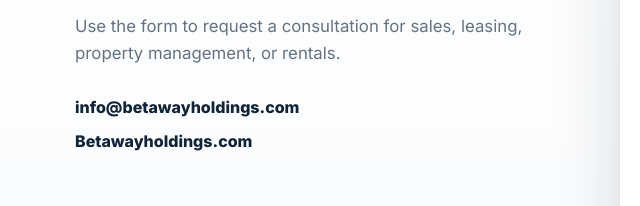
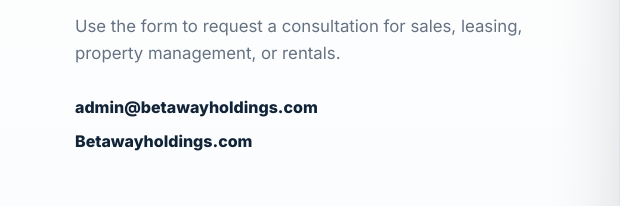
Before and after one commit to betawayholdings/Betawayholdings, a plain HTML site: page index.html in a window 1280 px wide. Shown: the part 3774-3980 px from the top of the page, 5-645 px from the left. Drawn offline with nearby package versions, Linux system fonts and the light colour scheme.

Commit message:
Update website contact email

```diff
--- a/index.html
+++ b/index.html
@@ -150,12 +150,12 @@
           <h2>Tell us what you need help with.</h2>
           <p>Use the form to request a consultation for sales, leasing, property management, or rentals.</p>
           <div class="contact-details">
-            <a href="mailto:info@betawayholdings.com">info@betawayholdings.com</a>
+            <a href="mailto:admin@betawayholdings.com">admin@betawayholdings.com</a>
             <span>Betawayholdings.com</span>
           </div>
         </div>
 
-        <form class="contact-form" action="mailto:info@betawayholdings.com" method="post" enctype="text/plain">
+        <form class="contact-form" action="mailto:admin@betawayholdings.com" method="post" enctype="text/plain">
           <label>
             Name
             <input type="text" name="name" placeholder="Your name" required>
```
